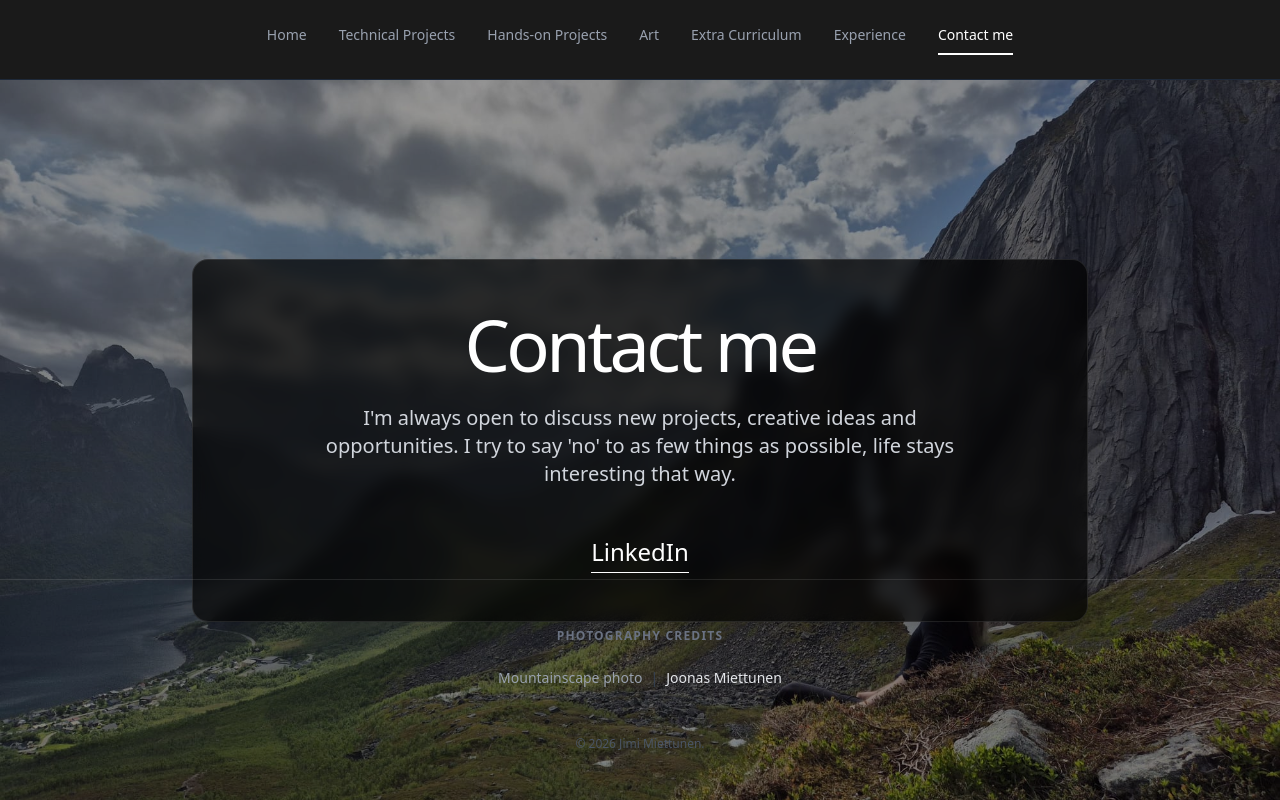
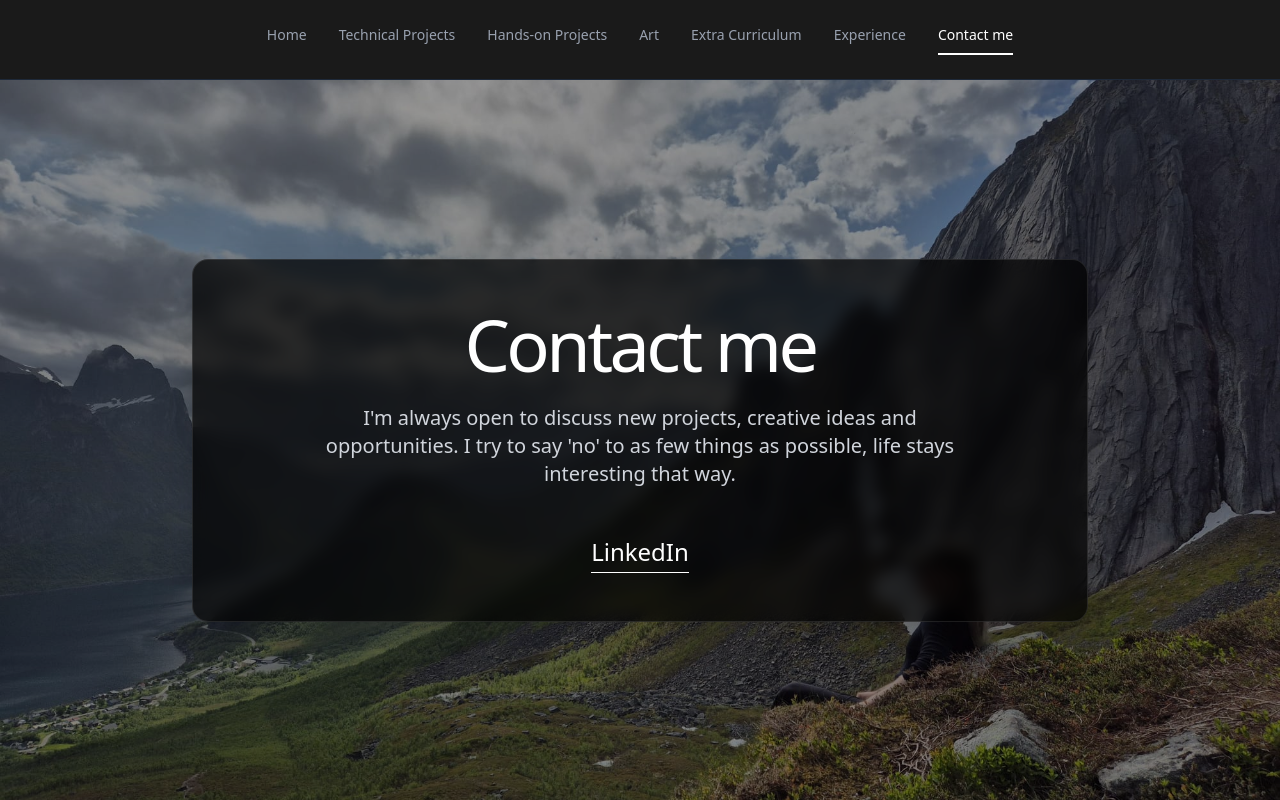
Before and after one commit to jimimiettunen/jimimiettunen.github.io, a React (Vite) app: page / in a window 1280 px wide. Both pictures are taken after a click on the button "Contact me". Shown: the top 800 px of the page. Built offline with nearby package versions, Linux system fonts and the light colour scheme.

Commit message:
Update Contact.tsx

```diff
--- a/src/components/Contact.tsx
+++ b/src/components/Contact.tsx
@@ -8,8 +8,10 @@ export default function Contact() {
       animate={{ opacity: 1 }}
       exit={{ opacity: 0 }}
       transition={{ duration: 0.5 }}
-      className="relative h-[calc(100vh-80px)] w-full overflow-hidden"
+      className="relative min-h-[calc(100vh-80px)] flex flex-col"
     >
+      {/* Hero Section (Full Screen) */}
+      <div className="relative h-[calc(100vh-80px)] w-full shrink-0">
         {/* Background Image */}
         <div className="absolute inset-0 z-0">
           <img
@@ -41,14 +43,13 @@ export default function Contact() {
             </div>
           </motion.div>
         </div>
+      </div>
 
-      {/* Footer at the bottom */}
-      <div className="absolute bottom-0 w-full z-20">
+      {/* Footer at the bottom, revealed on scroll */}
       <Footer theme="dark"
         credits={[
           { subject: 'Mountainscape photo', photographer: 'Joonas Miettunen'}
         ]} />
-      </div>
     </motion.div>
   );
 }
```
Lines whose indentation alone changed are shown as unchanged.
